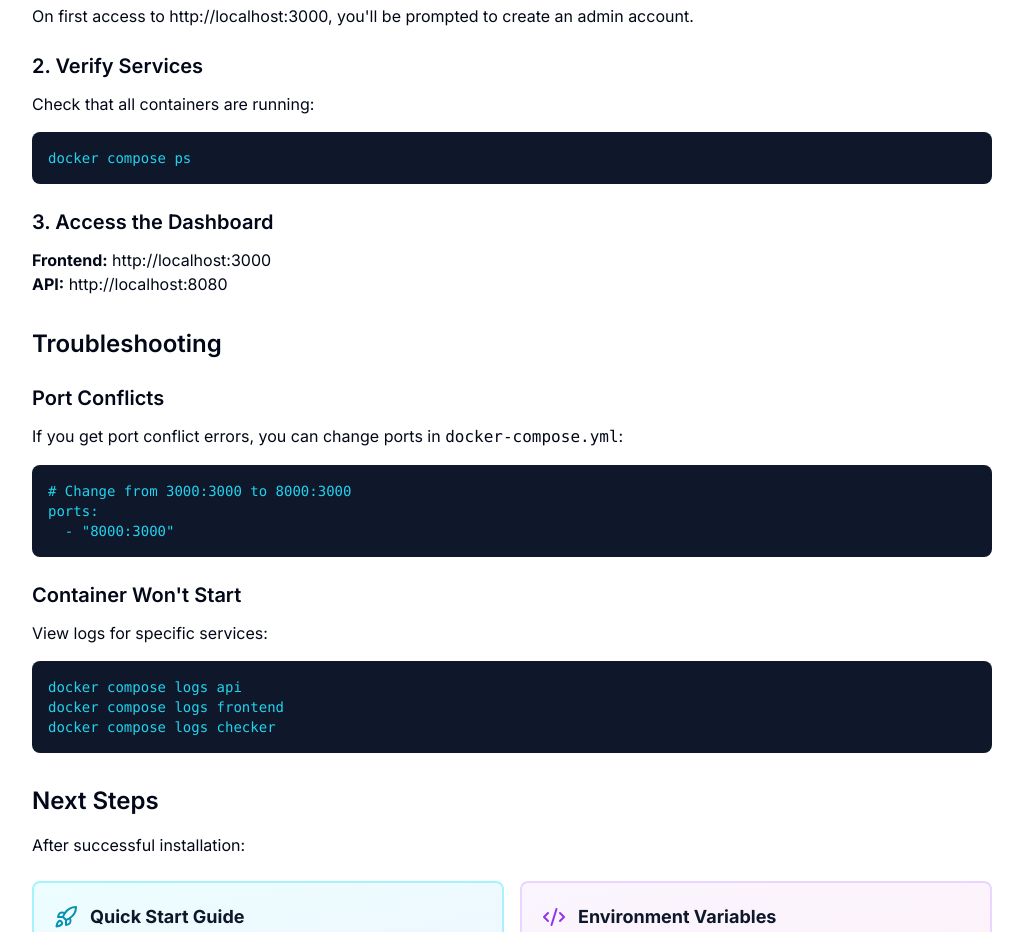
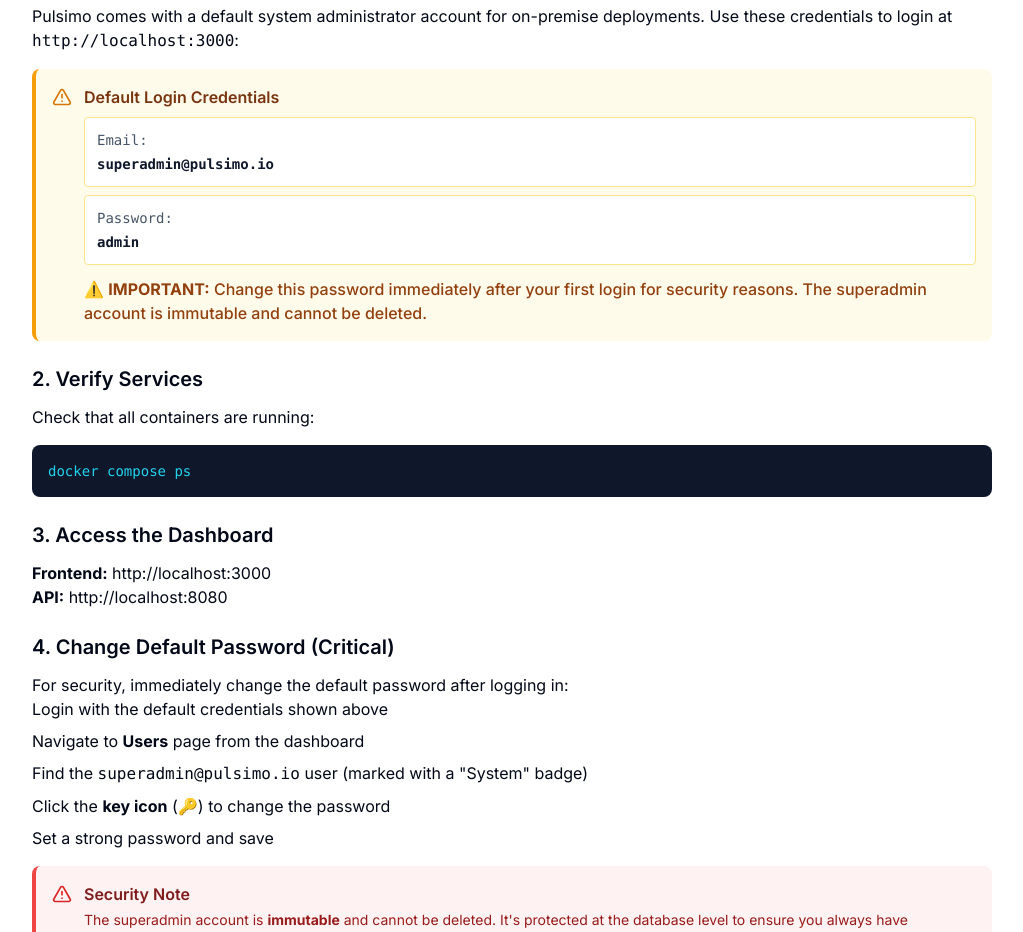
Before and after one commit to pulsimo/pulsimo.github.io, a Next.js app: page /docs/installation in a window 1280 px wide. Shown: the part 3940-4872 px from the top of the page, without its empty margins (256-1279 px from the left). Built offline with nearby package versions, Linux system fonts and the light colour scheme.

Commit message:
post installation docs updated

```diff
--- a/app/docs/installation/page.tsx
+++ b/app/docs/installation/page.tsx
@@ -335,8 +335,31 @@
       {/* Post Installation */}
       <h2>Post-Installation Steps</h2>
 
-      <h3>1. Create Admin Account</h3>
-      <p>On first access to http://localhost:3000, you'll be prompted to create an admin account.</p>
+      <h3>1. First Login with Default Credentials</h3>
+      <p>Pulsimo comes with a default system administrator account for on-premise deployments. Use these credentials to login at <code>http://localhost:3000</code>:</p>
+
+      <div className="not-prose my-4 p-4 rounded-lg bg-amber-50 dark:bg-amber-900/20 border-l-4 border-amber-500">
+        <div className="flex items-start gap-3">
+          <AlertTriangle className="w-5 h-5 text-amber-600 dark:text-amber-400 mt-0.5 flex-shrink-0" />
+          <div>
+            <p className="font-semibold text-amber-900 dark:text-amber-100 mb-2">Default Login Credentials</p>
+            <div className="space-y-2 text-sm">
+              <div className="font-mono bg-white dark:bg-slate-900 p-3 rounded border border-amber-200 dark:border-amber-800">
+                <div className="text-slate-600 dark:text-slate-400 mb-1">Email:</div>
+                <div className="text-slate-900 dark:text-white font-semibold">superadmin@pulsimo.io</div>
+              </div>
+              <div className="font-mono bg-white dark:bg-slate-900 p-3 rounded border border-amber-200 dark:border-amber-800">
+                <div className="text-slate-600 dark:text-slate-400 mb-1">Password:</div>
+                <div className="text-slate-900 dark:text-white font-semibold">admin</div>
+              </div>
+            </div>
+            <p className="text-amber-800 dark:text-amber-200 mt-3 font-medium">
+              ⚠️ <strong>IMPORTANT:</strong> Change this password immediately after your first login for security reasons.
+              The superadmin account is immutable and cannot be deleted.
+            </p>
+          </div>
+        </div>
+      </div>
 
       <h3>2. Verify Services</h3>
       <p>Check that all containers are running:</p>
@@ -351,6 +374,30 @@
         <li><strong>Frontend:</strong> http://localhost:3000</li>
         <li><strong>API:</strong> http://localhost:8080</li>
       </ul>
+
+      <h3>4. Change Default Password (Critical)</h3>
+      <p>For security, immediately change the default password after logging in:</p>
+      <ol className="space-y-2">
+        <li>Login with the default credentials shown above</li>
+        <li>Navigate to <strong>Users</strong> page from the dashboard</li>
+        <li>Find the <code>superadmin@pulsimo.io</code> user (marked with a "System" badge)</li>
+        <li>Click the <strong>key icon</strong> (🔑) to change the password</li>
+        <li>Set a strong password and save</li>
+      </ol>
+
+      <div className="not-prose my-4 p-4 rounded-lg bg-red-50 dark:bg-red-900/20 border-l-4 border-red-500">
+        <div className="flex items-start gap-3">
+          <AlertTriangle className="w-5 h-5 text-red-600 dark:text-red-400 mt-0.5 flex-shrink-0" />
+          <div>
+            <p className="font-semibold text-red-900 dark:text-red-100 mb-1">Security Note</p>
+            <p className="text-sm text-red-800 dark:text-red-200 m-0">
+              The superadmin account is <strong>immutable</strong> and cannot be deleted.
+              It's protected at the database level to ensure you always have administrative access.
+              While you can change the password, the email and role cannot be modified.
+            </p>
+          </div>
+        </div>
+      </div>
 
       {/* Troubleshooting */}
       <h2>Troubleshooting</h2>
```
